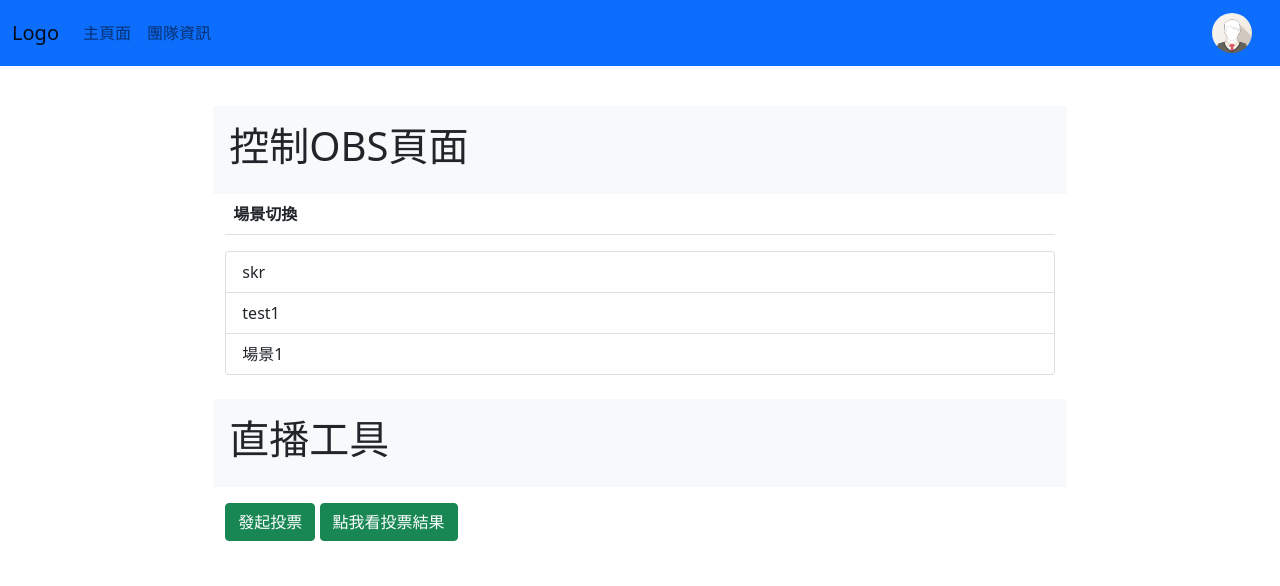
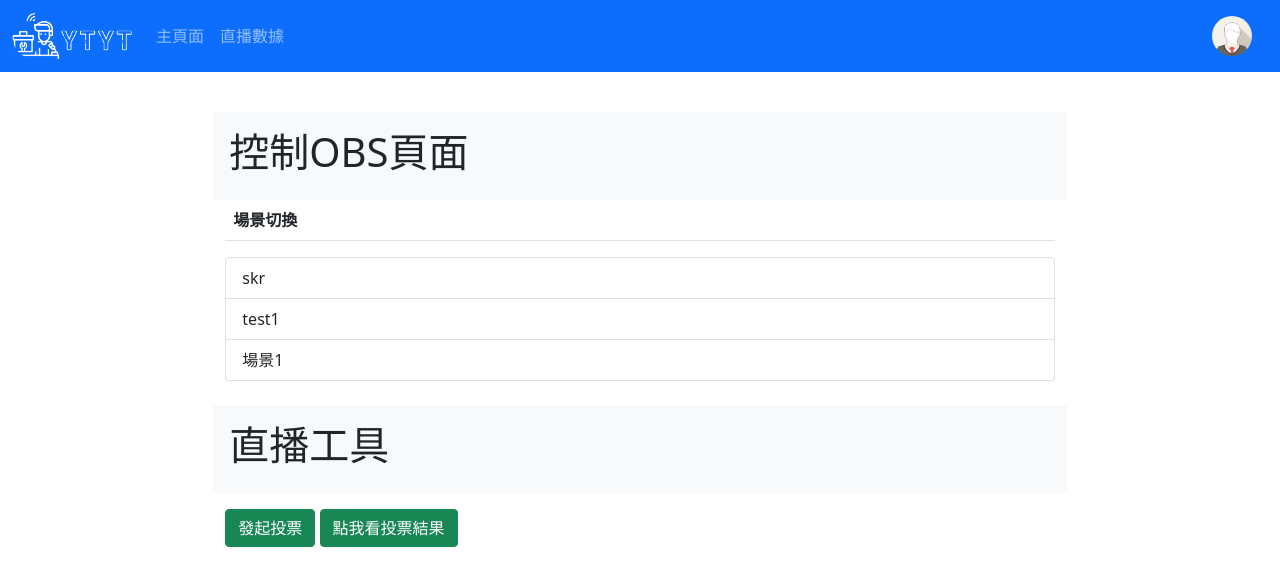
Before and after one commit to JerryTian26153/OBS_websocket_client, a website: page html/index.html in a window 1280 px wide. Drawn offline with nearby package versions, Linux system fonts and the light colour scheme.

Commit message:
新增LOGO

```diff
--- a/html/index.html
+++ b/html/index.html
@@ -14,19 +14,22 @@
     <script src="http://code.jquery.com/jquery-latest.js"></script> <!--引入jquery函式庫-->
 </head>
 <body>
-<nav class="navbar navbar-expand-sm navbar-light bg-primary">
+<nav class="navbar navbar-expand-sm navbar-dark bg-primary">
     <div class="container-fluid">
-        <a class="navbar-brand" href="javascript:void(0)">Logo</a>
+        <a class="navbar-brand" href="#">
+            <img src="../picture/img3.png" alt="Avatar Logo" style="width:120px;" class="rounded-pill">
+        </a>
         <button class="navbar-toggler" type="button" data-bs-toggle="collapse" data-bs-target="#mynavbar">
             <span class="navbar-toggler-icon"></span>
         </button>
         <div class="collapse navbar-collapse" id="mynavbar"><!---->
+
             <ul class="navbar-nav me-auto">
                 <li class="nav-item page-button">
                     <a class="nav-link" href="javascript:void(0)" id="page1">主頁面</a>
                 </li>
                 <li class="nav-item page-button">
-                    <a class="nav-link" href="javascript:void(0)" id="page3">團隊資訊</a>
+                    <a class="nav-link" href="javascript:void(0)" id="page3">直播數據</a>
                 </li>
             </ul>
             <a class="navbar-brand" href="#">
@@ -101,7 +104,7 @@
 <div class="container-fluid page3" style="display: none">
     <div class="row justify-content-center">
         <div class="col-8 mt-4 p-3 bg-light text-dark">
-            <h1>直播工具</h1>
+            <h1>團隊資訊</h1>
         </div>
 
     </div>
```
Also changed, not shown: html/loginPage.html (+7 -0 lines), html/teamSelectPage.html (+7 -0 lines), html/votePage.html (+1 -1 lines), js/script_test.js (+7 -0 lines), picture/img3.png (added), picture/logo_noBG_500px.png (added), picture/smol_logo.png (added).
